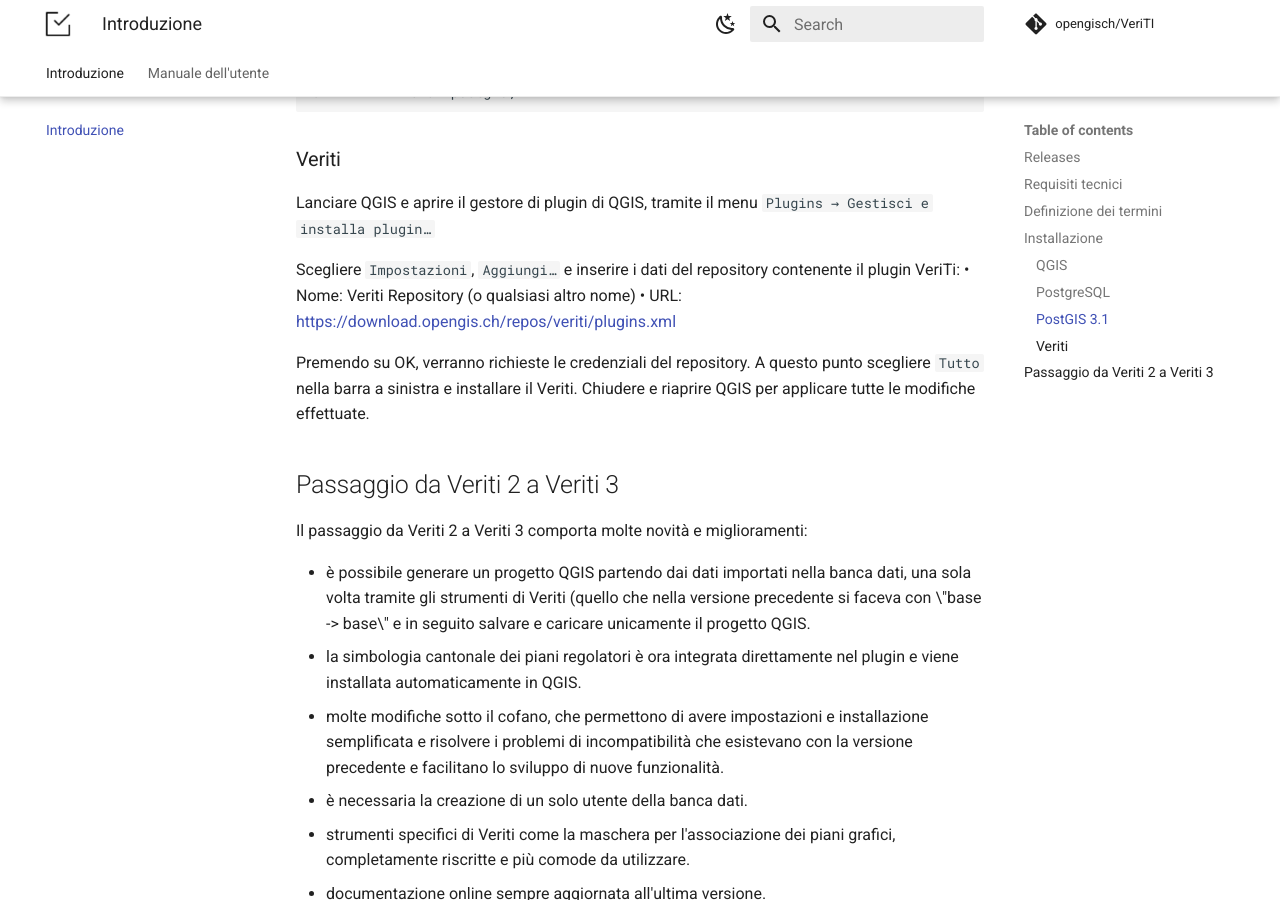
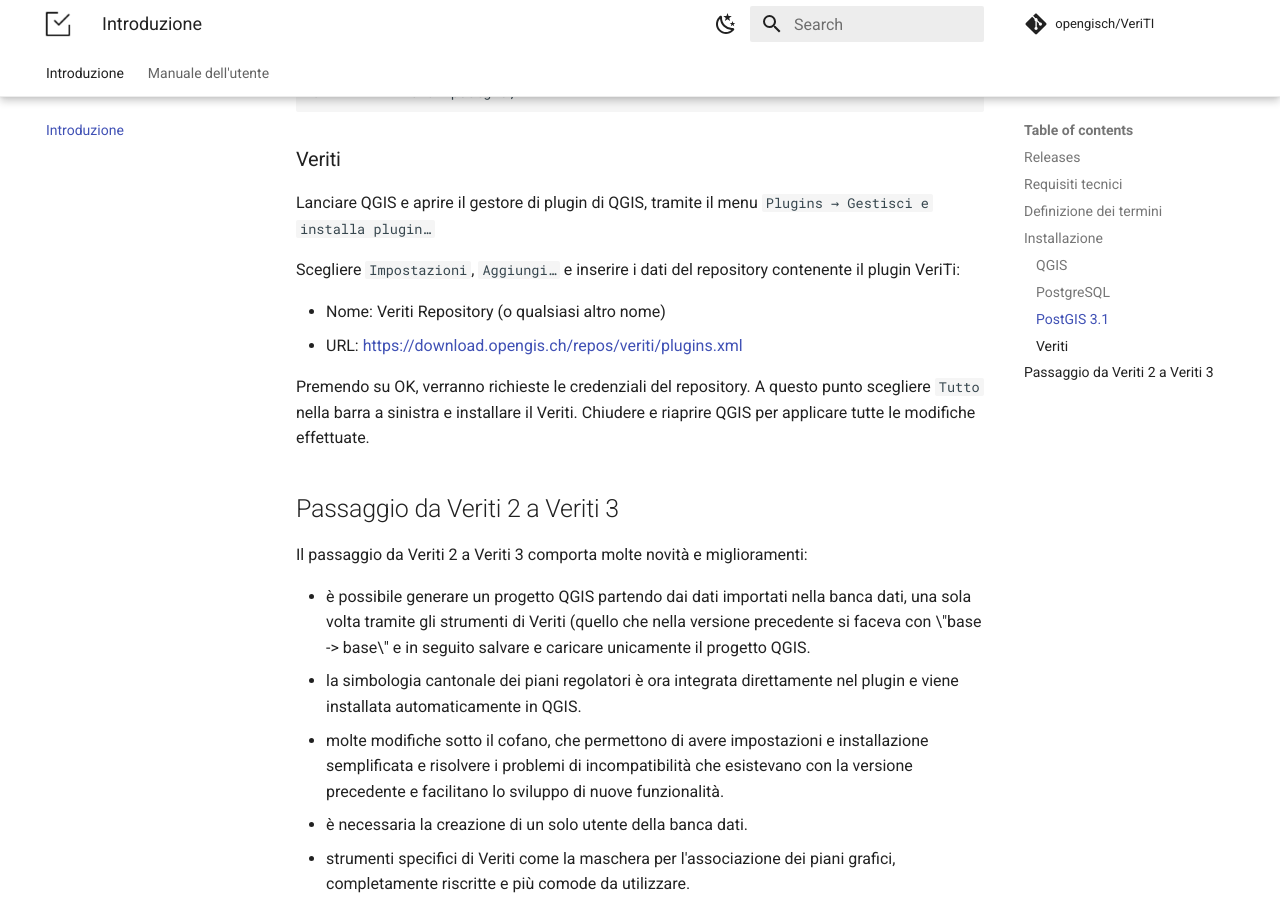
Before and after one commit to opengisch/VeriTI-docs, an MkDocs documentation site: the page built from docs/docs/index.md, in a window 1280 px wide and 900 px high, scrolled down 2441 px. Built offline with MkDocs 1.6.1 and Material for MkDocs 9.7.7, drawn with Linux system fonts in a browser that asks for light colours; comment, search, counter and statistics services are not loaded; some of the changed lines change nothing that is shown.

Commit message:
Fix bullet point list

```diff
--- a/docs/docs/index.md
+++ b/docs/docs/index.md
@@ -75,9 +75,10 @@
    → Gestisci e installa plugin…`
 
 Scegliere `Impostazioni`, `Aggiungi…` e inserire i
-dati del repository contenente il plugin VeriTi: • Nome: Veriti
-Repository (o qualsiasi altro nome) • URL:
-<https://download.opengis.ch/repos/veriti/plugins.xml>
+dati del repository contenente il plugin VeriTi:
+
+- Nome: Veriti Repository (o qualsiasi altro nome)
+- URL: <https://download.opengis.ch/repos/veriti/plugins.xml>
 
 Premendo su OK, verranno richieste le credenziali del repository. A
 questo punto scegliere `Tutto` nella barra a sinistra e
```
